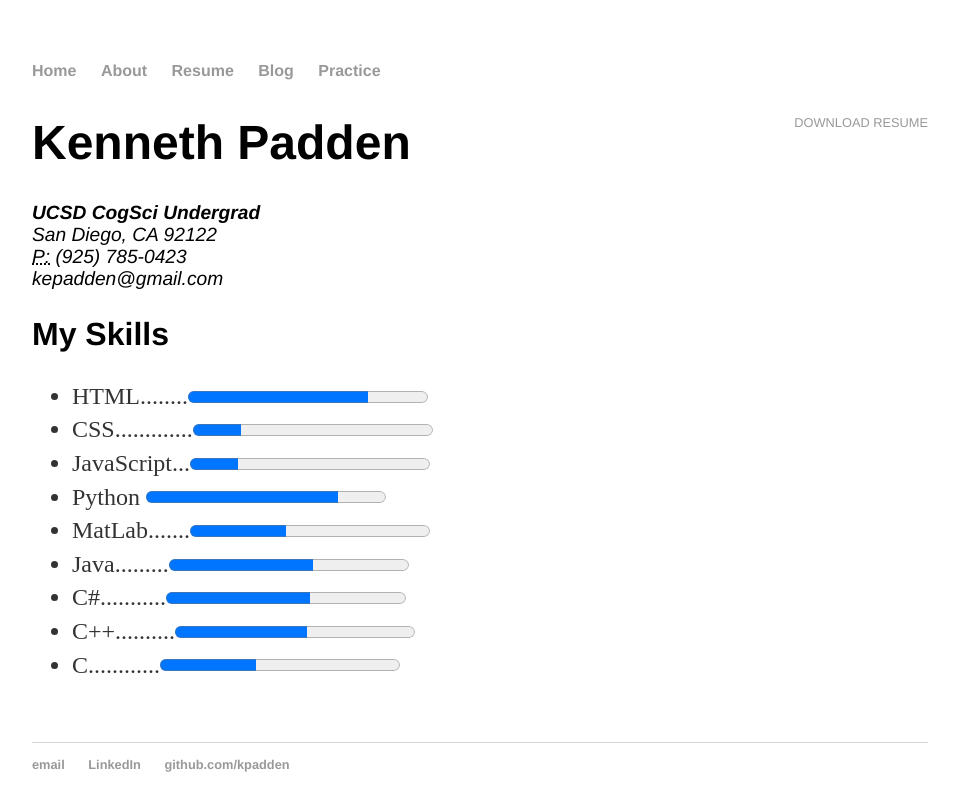
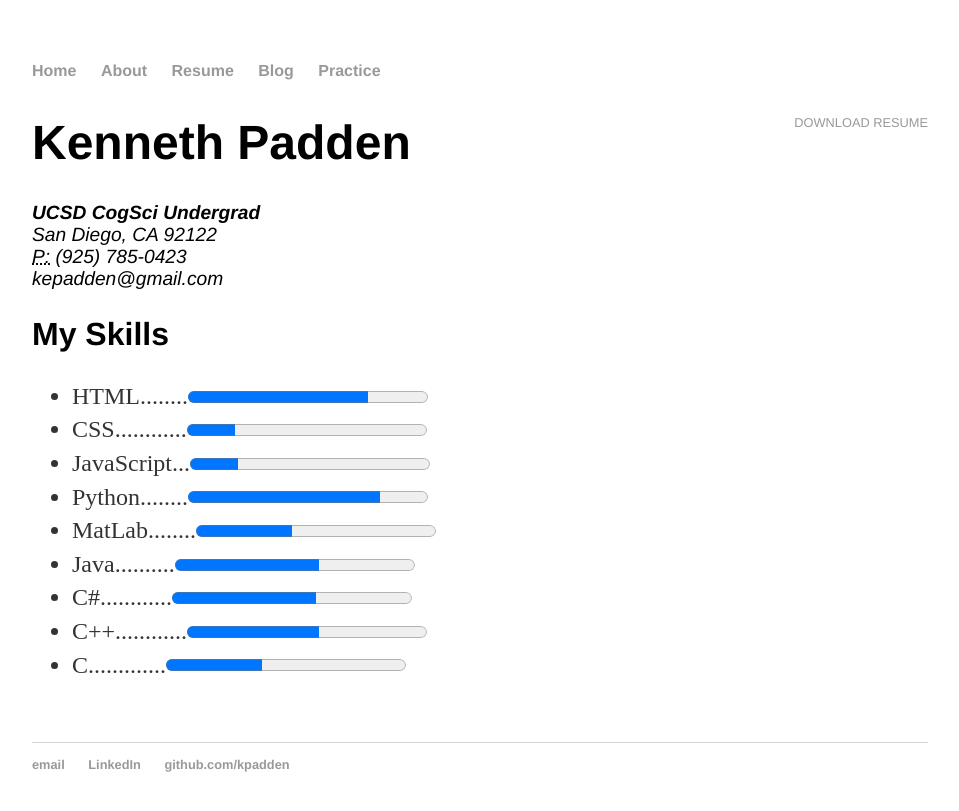
Before and after one commit to kpadden/kpadden.github.io, a Jekyll site: the page built from cv/index.html, in a window 1280 px wide. Shown: the top 811 px of the page, without its empty margins (160-1119 px from the left). Built offline with Jekyll 4.4.1, drawn with Linux system fonts in a browser that asks for light colours.

Commit message:
Update index.html

```diff
--- a/cv/index.html
+++ b/cv/index.html
@@ -16,12 +16,12 @@ title: Resume
 
     <ul>
         <li>HTML........<progress min="0" max="100" value="75"></progress></li>
-        <li>CSS.............<progress min="0" max="100" value="20"></progress></li>
+        <li>CSS............<progress min="0" max="100" value="20"></progress></li>
         <li>JavaScript...<progress min="0" max="100" value="20"></progress></li>
-        <li>Python       <progress min="0" max="100" value="80"></progress></li>
-        <li>MatLab.......<progress min="0" max="100" value="40"></progress></li>
-        <li>Java.........<progress min="0" max="100" value="60"></progress></li>
-        <li>C#...........<progress min="0" max="100" value="60"></progress></li>
-        <li>C++..........<progress min="0" max="100" value="55"></progress></li>
-        <li>C............<progress min="0" max="100" value="40"></progress></li>
+        <li>Python........<progress min="0" max="100" value="80"></progress></li>
+        <li>MatLab........<progress min="0" max="100" value="40"></progress></li>
+        <li>Java..........<progress min="0" max="100" value="60"></progress></li>
+        <li>C#............<progress min="0" max="100" value="60"></progress></li>
+        <li>C++............<progress min="0" max="100" value="55"></progress></li>
+        <li>C.............<progress min="0" max="100" value="40"></progress></li>
     </ul>
```
